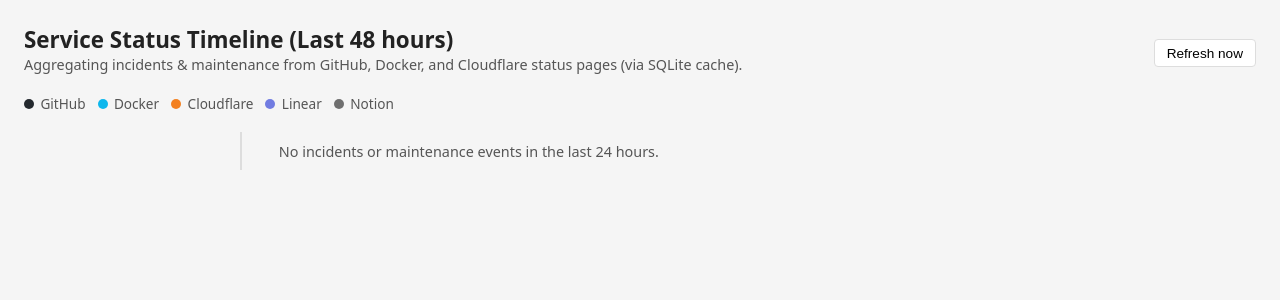
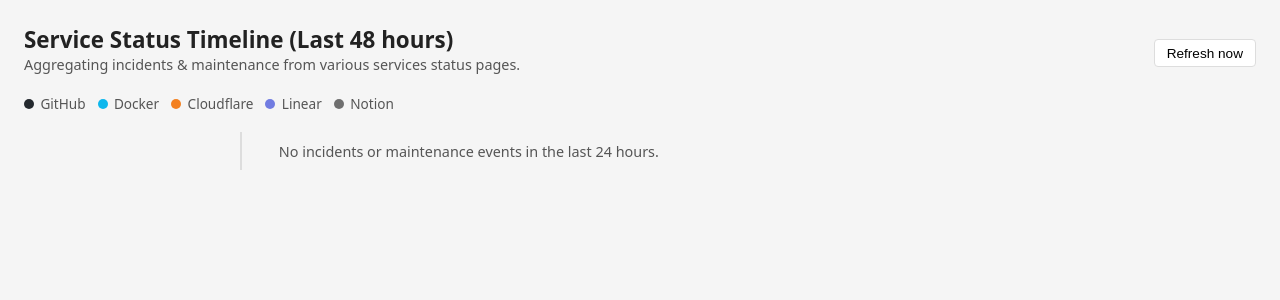
Before and after one commit to jfadelhaye/incident_monitoring, a Flask app: page / in a window 1280 px wide. Shown: the top 300 px of the page. Run offline with Flask 3, Linux system fonts and the light colour scheme; data that the repository does not hold is empty.

Commit message:
update desc

```diff
--- a/templates/index.html
+++ b/templates/index.html
@@ -187,7 +187,7 @@
     <div>
       <h1>Service Status Timeline (Last 48 hours)</h1>
       <div id="status-summary">
-        Aggregating incidents & maintenance from GitHub, Docker, and Cloudflare status pages (via SQLite cache).
+        Aggregating incidents & maintenance from various services status pages.
       </div>
     </div>
     <button id="refresh-btn">Refresh now</button>
```
